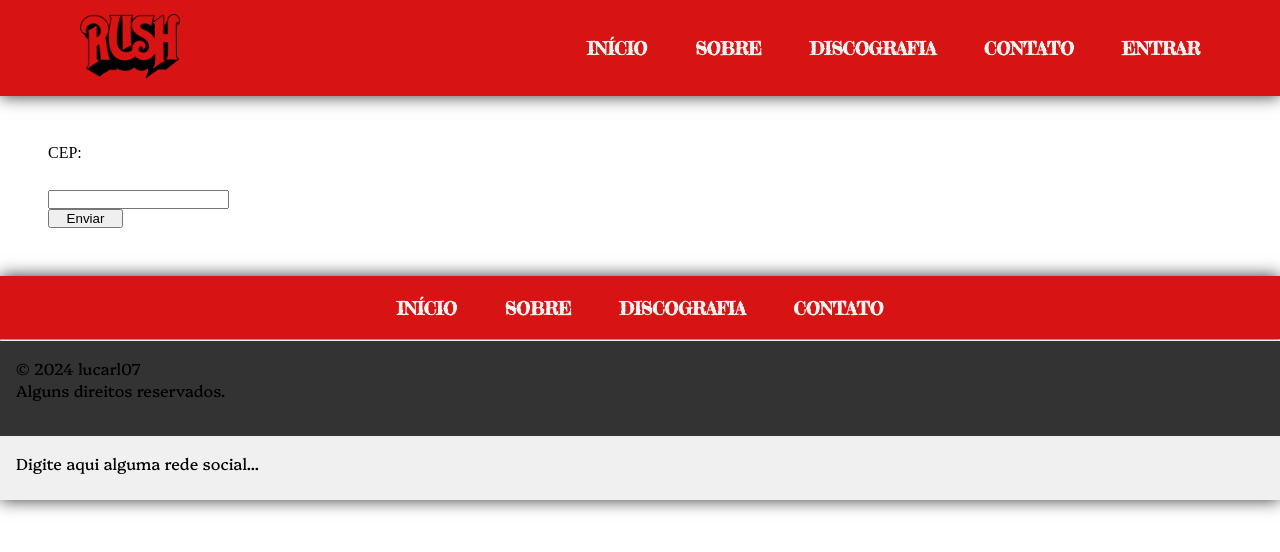
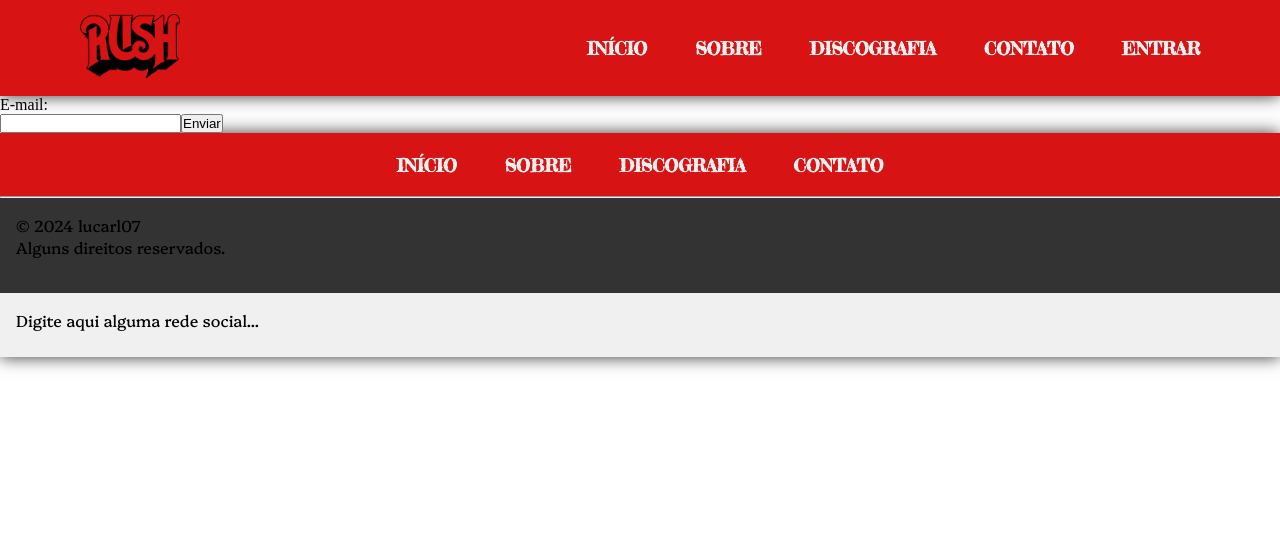
Before and after one commit to lucarl07/rush-fan-page, a React (Vite) app: page /login in a window 1280 px wide. Shown: the top 552 px of the page. Built offline with nearby package versions, Linux system fonts and the light colour scheme.

Commit message:
Refactor the Login React component

```diff
--- a/src/components/MainPages/Login.jsx
+++ b/src/components/MainPages/Login.jsx
@@ -1,43 +1,37 @@
 import React from "react"
 
 const Login = () => {
-  const [cep, setCep] = React.useState('')
+  const [email, setEmail] = React.useState("")
   const [err, setErr] = React.useState(null)
 
-  const handleBlur = ({target}) => { validaCep(target.value) }
+  const handleBlur = ({target}) => { validateField(target.value) }
 
-  function validaCep(value) {
+  function validateField(value, error) {
     if (value.length <= 0) {
       setErr("O campo não pode estar vazio!")
       return false;
     } else if (!/\d{5}-\d{3}/.test(value)) {
-      setErr("Digite um CEP válido, contendo 5 números, 1 hífen (-) e mais 3 números. \nExemplo: 00000-000")
-      return false
+      setErr(error)
+      return false;
     } else {
       setErr(null)
-      return true
+      return true;
     }
   }
 
   return (
-    <form  style={{
-      display: "flex",
-      flexDirection: "column",
-      width: "350px",
-      gap: "5px",
-      padding: "3rem"
-    }}>
-      <label htmlFor="inCEP">CEP:</label> <br />
+    <form>
+      <label htmlFor="inEmail">E-mail:</label> <br />
       <div>
         <input
           type="text"
-          id="inCEP"
-          value={cep}
+          id="inEmail"
+          value={email}
           onBlur={handleBlur}
-          onChange={({target}) => setCep(target.value)}
+          onChange={({target}) => setEmail(target.value)}
         />
         {err && <p>{err}</p>}
-        <button className="btnSend" style={{ width: "75px" }}>
+        <button className="btnSend">
           Enviar
         </button>
       </div>
```
